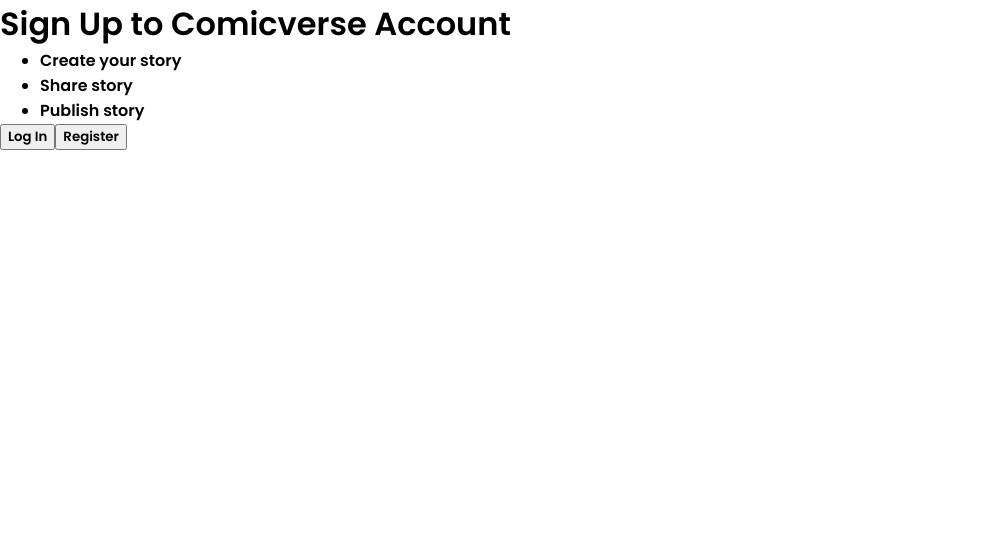
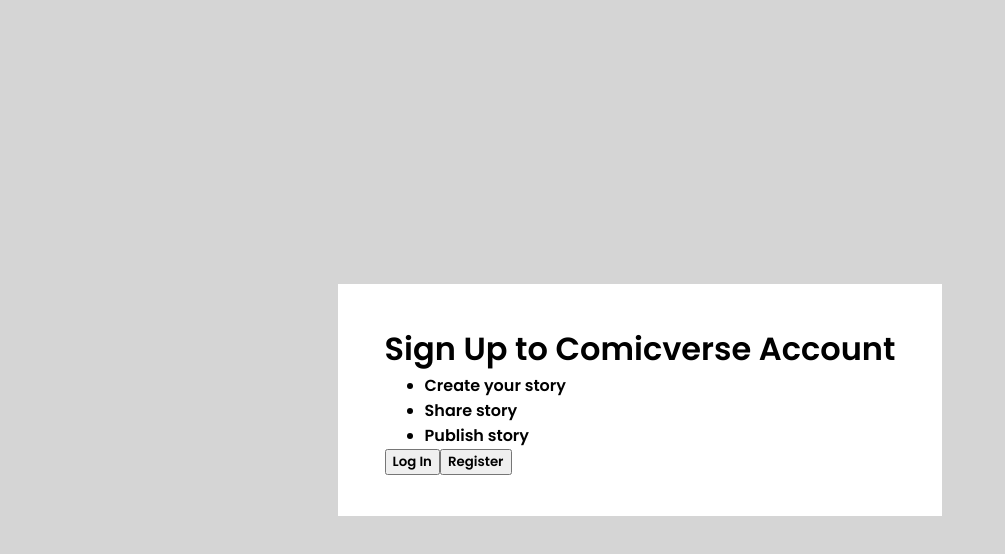
Before and after one commit to Worldwide-Talented-Fellows/comicverse, a Next.js app: page /redirect in a window 1280 px wide. Shown: the top 554 px of the page, without its empty margins (0-1005 px from the left). Built offline with nearby package versions, Linux system fonts and the light colour scheme.

Commit message:
Add first few styles for redirect

```diff
--- a/pages/redirect.js
+++ b/pages/redirect.js
@@ -1,7 +1,10 @@
+import styles from '../styles/redirect.module.css';
+
 const Redirect = () => {
     return (
         <>
-            <div>
+            <div className={styles.wrapper}>
+                <div className={styles.container}>
                     <h1>Sign Up to Comicverse Account</h1>
                     <ul>
                         <li>Create your story</li>
@@ -13,6 +16,7 @@
                         <button>Register</button>
                     </div>
                 </div>
+            </div>
         </>
     );
 };
```
Lines whose indentation alone changed are shown as unchanged.
